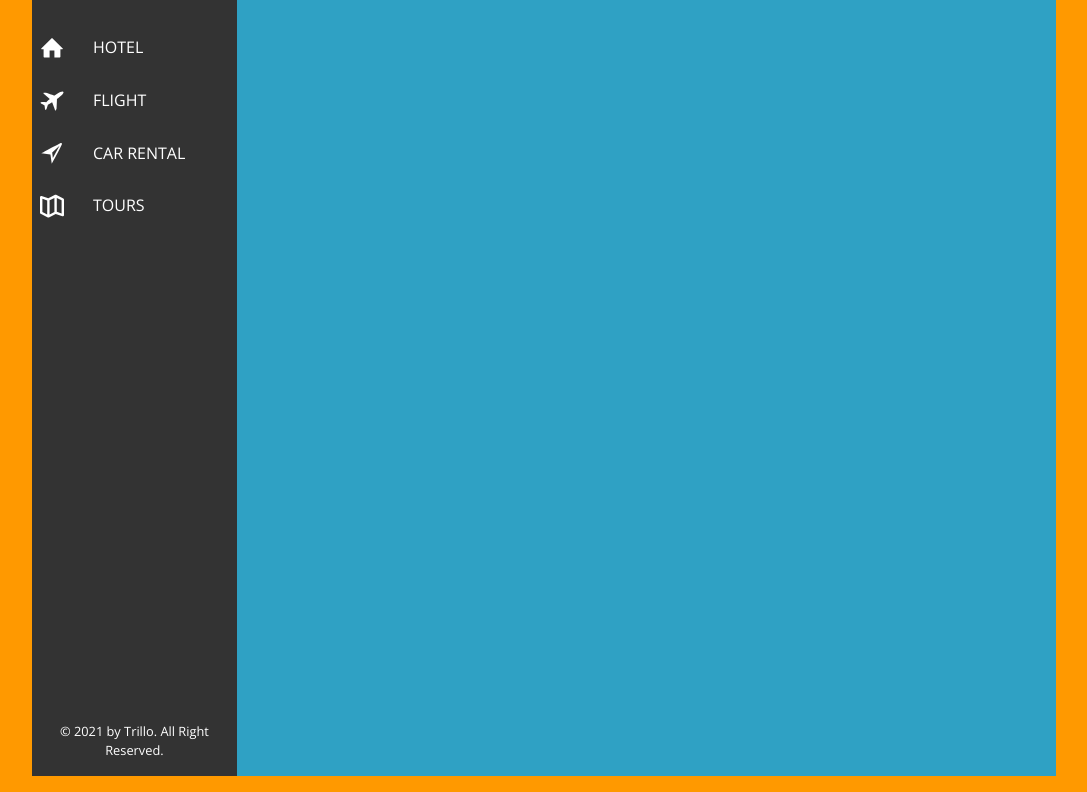
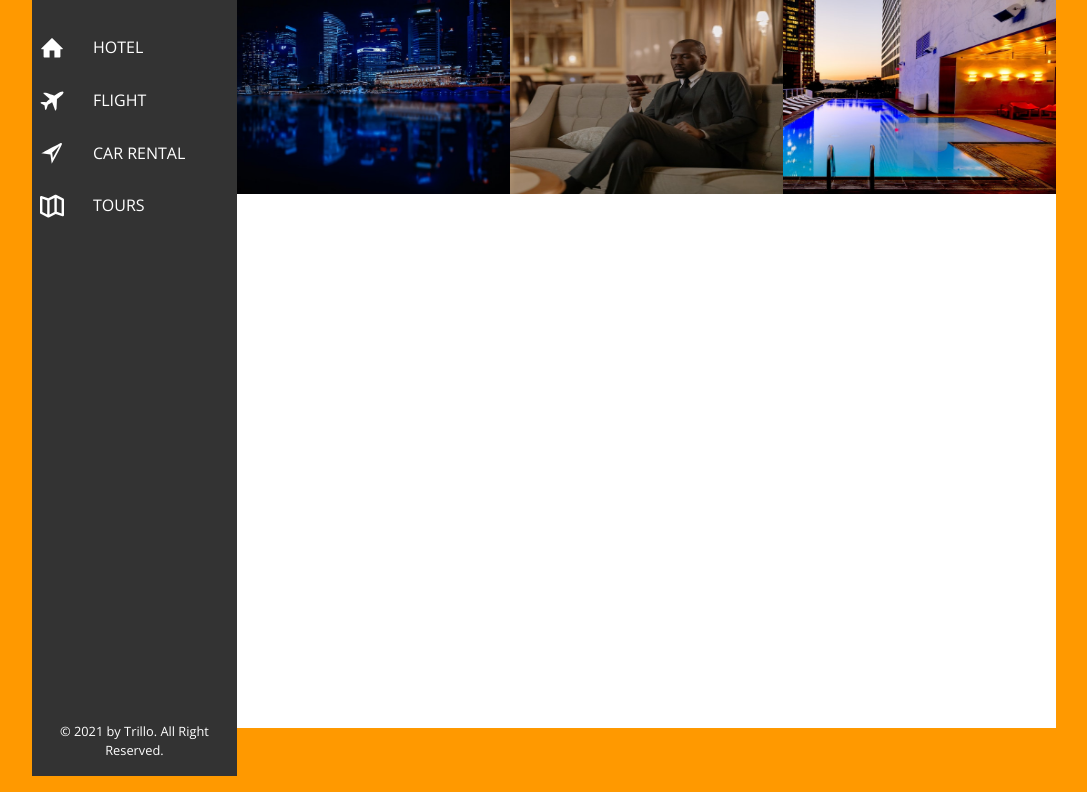
Before and after one commit to Salman-Farshe/Trillo, a website: page index.html in a window 1280 px wide. Shown: the part 136-928 px from the top of the page, without its empty margins (96-1183 px from the left). Drawn offline with nearby package versions, Linux system fonts and the light colour scheme.

Commit message:
adding gallery section into the hotel__view section(main section)

```diff
--- a/index.html
+++ b/index.html
@@ -95,8 +95,21 @@
                     &copy; 2021 by Trillo. All Right Reserved.
                 </div>
             </nav>
+
             <main class="hotel__view">
-                main content
+
+                <div class="gallery">
+                    <figure class="gallery__item">
+                        <img src="./image/hotel-01.jpg" alt="image gallery" class="gallery__image">
+                    </figure>
+                    <figure class="gallery__item">
+                        <img src="./image/hotel-02.jpg" alt="image gallery" class="gallery__image">
+                    </figure>
+                    <figure class="gallery__item">
+                        <img src="./image/hotel-03.jpg" alt="image gallery" class="gallery__image">
+                    </figure>
+                </div>
+
             </main>
         </div>
     </div>
--- /dev/null
+++ b/sass/components/gallery.scss
@@ -0,0 +1,9 @@
+.gallery{
+    display: flex;
+
+    &__image{
+        display: block;
+        width: 100%;
+        height: 80%;
+    }
+}
--- a/sass/layouts/flex.scss
+++ b/sass/layouts/flex.scss
@@ -11,6 +11,5 @@
 
 .hotel__view{
     flex: 1; // only grow
-    background-color: var(--secondary-color);
     height: 100%;
 }
--- a/sass/style.scss
+++ b/sass/style.scss
@@ -23,6 +23,8 @@
 @import './components/carosel.scss';
 @import './components/dropdown.scss';
 
+@import './components/gallery.scss';
+
 
 @import './pages/home.scss';
 
```
Also changed, not shown: css/style.css, image/hotel-01.jpg (added), image/hotel-02.jpg (added), image/hotel-03.jpg (added).
